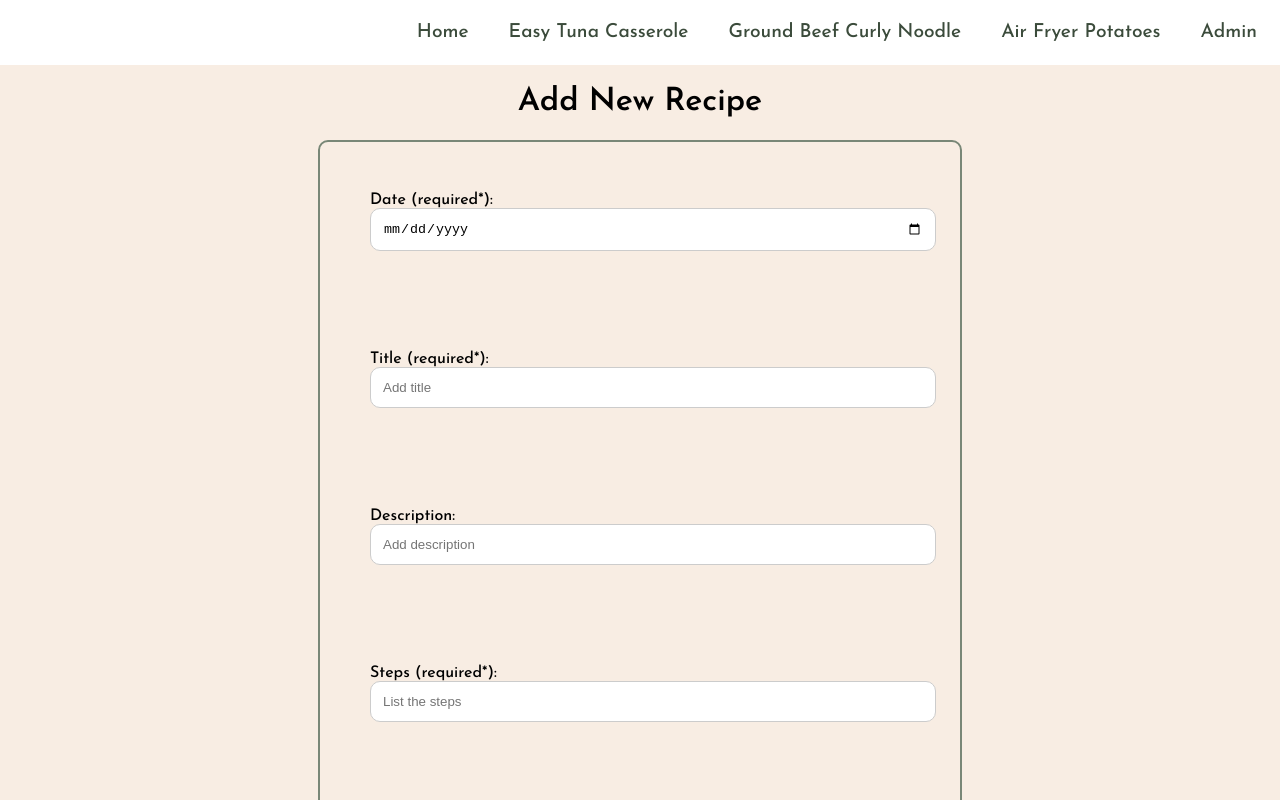
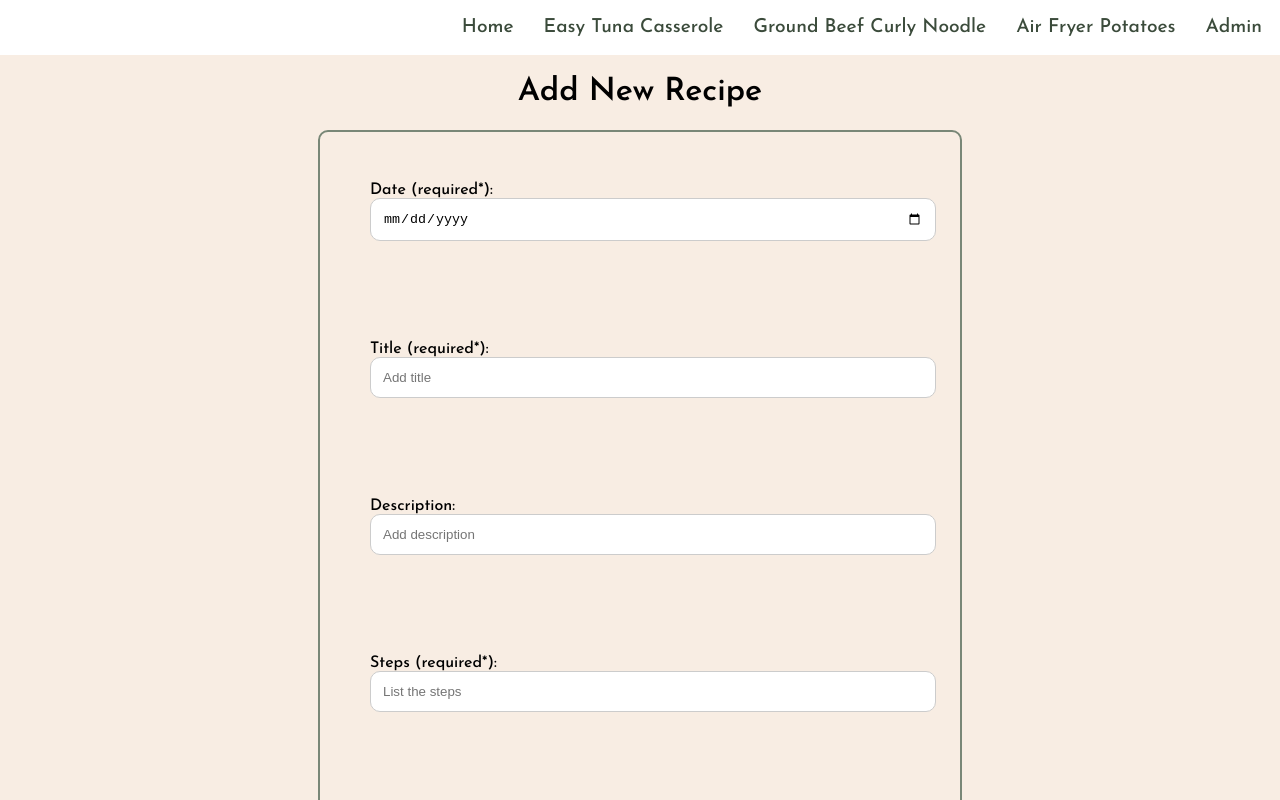
Before and after one commit to jenhuynh/recipe-blog, a React (Create React App) app in the folder app/: page /admin in a window 1280 px wide. Shown: the top 800 px of the page. Built offline with nearby package versions, Linux system fonts and the light colour scheme; no server answers.

Commit message:
add css to nav a

```diff
--- a/app/src/Recipes.css
+++ b/app/src/Recipes.css
@@ -19,9 +19,7 @@ nav {
 nav a {
   text-decoration: none;
   color: rgb(59, 75, 59);
-  padding: 20px;
-  /* float: right; */
-  /* position: sticky; */
+  padding: 15px;
   font-size: 1.2em;
 }
 h1 {
```
